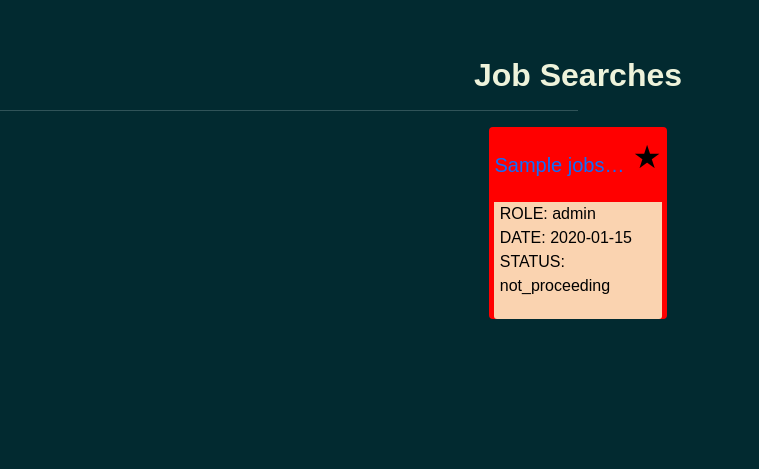
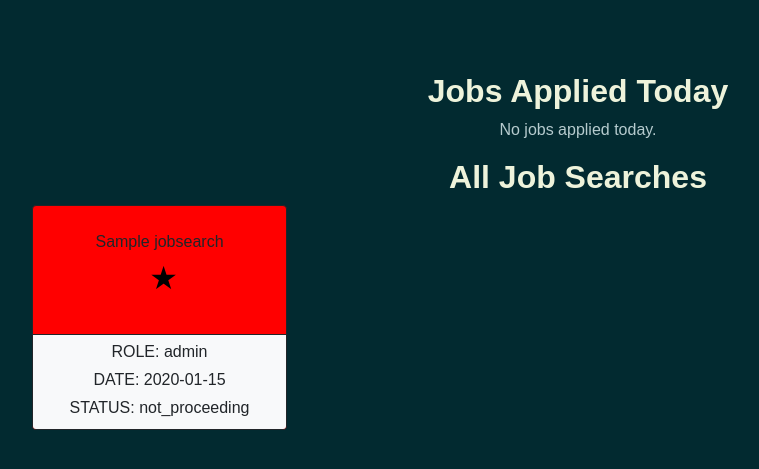
Before and after one commit to JWalshe86/career, a Django app: page /jobs/jobs_searched/ in a window 1280 px wide. Shown: the part 40-509 px from the top of the page, without its empty margins (62-821 px from the left). Run offline with Django 5.2, Linux system fonts and the light colour scheme; a user stored in the database is signed in; tables that the repository leaves empty hold one stand-in row (values such as "Sample post"); some web fonts are replaced.

Commit message:
Style updates: Standardize card layout
- Ensured consistent height for the area between the top of the card and the border using .card-title-container.
- Centered and bolded card titles.
- Ensured consistent spacing and alignment within the card body.
- Added CSS styles to maintain uniform appearance across all cards.

```diff
--- a/jobs/templates/jobs/job_searches.html
+++ b/jobs/templates/jobs/job_searches.html
@@ -14,26 +14,42 @@
     <div class="container-fluid">
         <div class="row">
             <div class="col text-center mt-3">
-                <h2 class="logo-font">Job Searches</h2>
-                {% for c in current_categories %}
-                    <a class="category-badge text-decoration-none" href="">
-                        <span class="p-2 mt-2 badge badge-white text-black rounded-0 border border-dark">{{ c.friendly_name }}</span>
-                    </a>
-                {% endfor %}
-                <hr class="w-50 mb-1">
+                <!-- Section for jobs applied today -->
+                <div class="container mt-3">
+                    <h2>Jobs Applied Today</h2>
+                    {% if jobs_applied_today %}
+                        <div class="row">
+                            {% for job in jobs_applied_today %}
+                                <div class="col-sm-6 col-md-4 col-lg-3 col-xl-3 mb-3">
+                                    <div class="card h-100 border-dark d-flex flex-column">
+                                        <div class="card-body d-flex flex-column p-4">
+                                            <div class="card-title-container mb-3">
+                                                <h5 class="card-title text-dark mb-0">{{ job.name }}</h5>
+                                            </div>
+                                            <p class="card-text mb-2 text-dark"><strong>Role:</strong> {{ job.role }}</p>
+                                            <p class="card-text mb-2 text-dark"><strong>City:</strong> {{ job.city }}</p>
+                                            <p class="card-text mb-2 text-dark"><strong>Date Applied:</strong> {{ job.created_at.date }}</p>
                                         </div>
                                     </div>
+                                </div>
+                            {% endfor %}
+                        </div>
+                    {% else %}
+                        <p>No jobs applied today.</p>
+                    {% endif %}
+                </div>
+
+                <!-- Existing content for job searches -->
+                <div class="container mt-3">
+                    <h2>All Job Searches</h2>
                     <div class="row">
-            <div class="data-container col-10 offset-1">
-                <div class="row mt-1 mb-2">
-                <div class="row g-0 justify-content-center d-flex flex-wrap">
                         {% for data in jobs_searched %}
-                        <div class="col-sm-6 col-md-6 col-lg-2 col-xl-2 m-2 d-flex">
-                            <div class="card h-100 w-100 border-0">
-				 <div class="card-body pb-0">
-					 <a href="{% url 'jobsearch_detail' data.id %}">
-						 <div class="d-flex justify-content-between align-items-center">
-						 <p class="lead mb-0 text-left font-weight-bold text-truncate">{{ data.name}}<p>
+                            <div class="col-sm-6 col-md-6 col-lg-3 col-xl-3 mb-3">
+                                <div class="card h-100 border-dark d-flex flex-column">
+                                    <div class="card-body d-flex flex-column p-4">
+                                        <a href="{% url 'jobsearch_detail' data.id %}" class="text-decoration-none text-dark">
+                                            <div class="card-title-container mb-2">
+                                                <p class="card-title mb-0">{{ data.name }}</p>
                                                 <span class="ms-2" style="font-size: 2rem; color: black;">
                                                     {% if data.favourite %}
                                                     &#9733;  <!-- Unicode character for a filled star (★) -->
@@ -42,16 +58,14 @@
                                             </div>
                                         </a>
                                     </div>
-                                <div class="card-body pb-0">
-				<div class="card-footer pt-0 border-0 text-left" style='background-color: #fad3b0; color: black;'>
+                                    <div class="card-footer bg-light border-dark text-left d-flex flex-column">
                                         <div class="row">
                                             <div class="col">
-						<ul class='list-unstyled'>
-                                            <li class="mb-0 text-left">ROLE: {{ data.role }}</li>
-                                            <li class="mb-0 text-left">DATE: {{ data.created_at|date:'Y-m-d' }}</li>
-                                            <li class="mb-0 text-left">STATUS: {{ data.status }}</li>
+                                                <ul class='list-unstyled mb-0'>
+                                                    <li class="mb-1 text-dark">ROLE: {{ data.role }}</li>
+                                                    <li class="mb-1 text-dark">DATE: {{ data.created_at|date:'Y-m-d' }}</li>
+                                                    <li class="mb-1 text-dark">STATUS: {{ data.status }}</li>
                                                 </ul>
-                                        </div>
                                             </div>
                                         </div>
                                     </div>
@@ -67,5 +81,30 @@
             <li class='d-none' data-dateapplied="{{ job.created_at|date:"Y-m-d" }}">{{ job }}</li>
             {% endfor %}
         </ul>
+    </div>
+{% endblock %}
 
+{% block extra_css %}
+<style>
+    .card-title-container {
+        background-color: #f0f0f0; /* Set background color for the title area */
+        padding: 10px; /* Adjust padding as needed */
+        border-bottom: 1px solid #ddd; /* Border separating title from content */
+        min-height: 60px; /* Ensure consistent height for all cards */
+        display: flex;
+        align-items: center;
+        justify-content: center;
+    }
+
+    .card-title {
+        font-weight: bold;
+        text-align: center;
+        margin: 0; /* Remove default margin for consistent spacing */
+    }
+
+    /* Ensure a fixed height for consistency */
+    .card-body {
+        flex-grow: 1;
+    }
+</style>
 {% endblock %}
--- a/jobs/views.py
+++ b/jobs/views.py
@@ -128,12 +128,12 @@ def jobs_dashboard_basic(request):
     return render(request, "jobs/jobs_dashboard.html", context={'key': key, 'locations': locations})
 
 
-
 @login_required
 def jobs_searched(request):
     if request.user.is_superuser:
+        today = timezone.now().date()  # Get today's date
+
         # Define time periods
-        today = timezone.now()
         time_periods = {
             "one_week_ago": today - timedelta(days=7),
             "two_weeks_ago": today - timedelta(days=14),
@@ -150,6 +150,9 @@ def jobs_searched(request):
 
         for filters, new_status in status_updates:
             Jobsearch.objects.filter(**filters).update(status=new_status)
+
+        # Fetch jobs applied for today
+        jobs_applied_today = Jobsearch.objects.filter(created_at__date=today)
 
         # Annotate and order the jobs for display
         priority_mapping = {
@@ -174,8 +177,10 @@ def jobs_searched(request):
 
         context = {
             "jobs_searched": jobs,
+            "jobs_applied_today": jobs_applied_today,  # Pass today's applied jobs to the template
         }
         return render(request, "jobs/job_searches.html", context)
+
 
 
 
```
Lines whose indentation alone changed are shown as unchanged.
